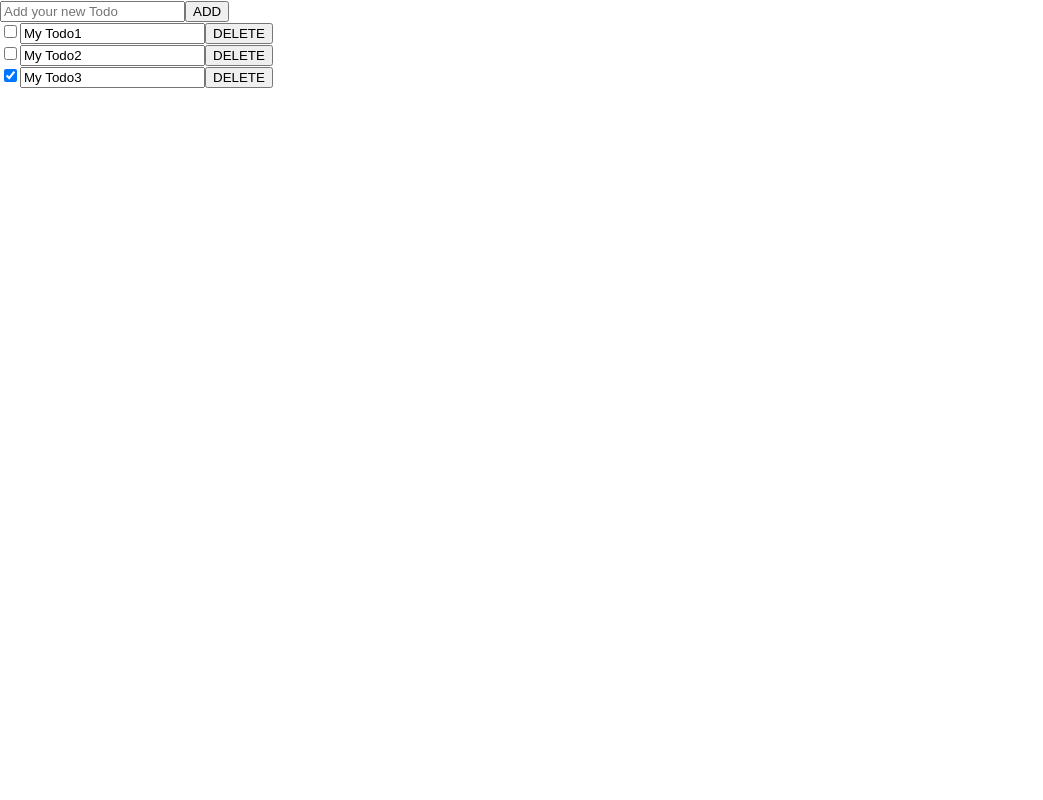
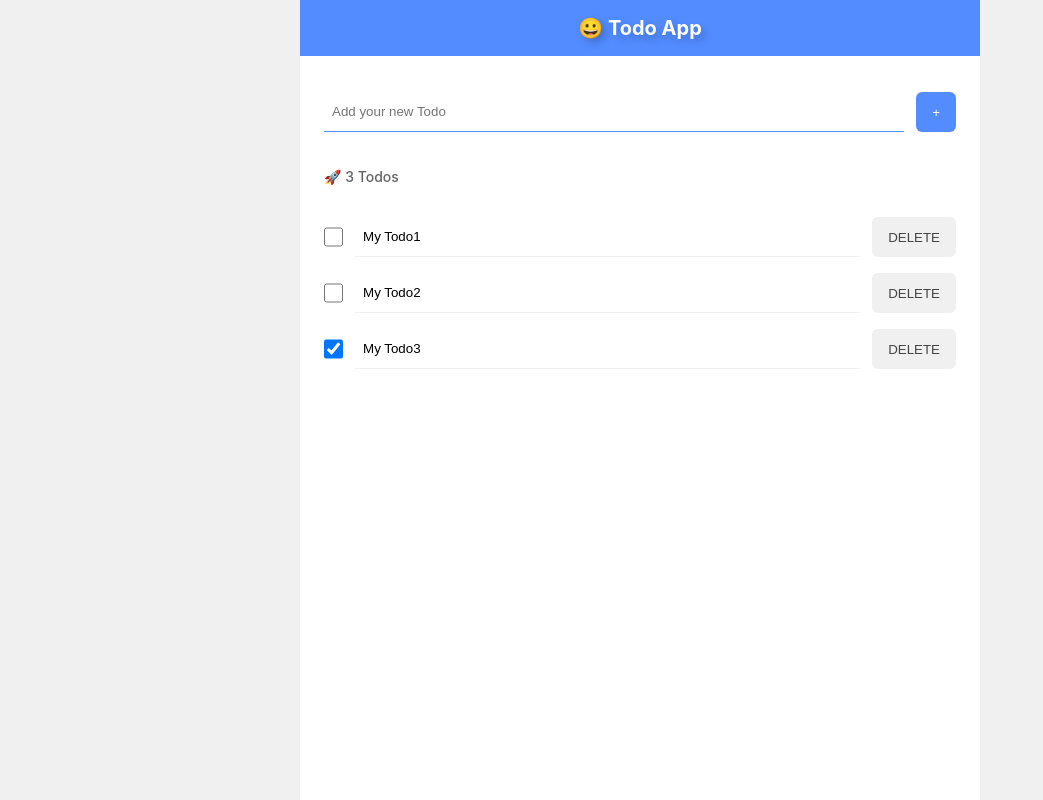
Before and after one commit to WooriSunoo/todo-app, a React (Create React App) app in the folder client/: page / in a window 1280 px wide. Shown: the whole page, without its empty margins (0-1043 px from the left). Built offline with nearby package versions, Linux system fonts and the light colour scheme.

Commit message:
design: Todo CSS적용

```diff
--- a/client/src/App.js
+++ b/client/src/App.js
@@ -1,6 +1,7 @@
 import { useState, useRef } from "react";
 import AddTodo from "./components/AddTodo";
 import Todo from "./components/Todo";
+import "./styles/App.scss";
 
 const App = () => {
   const [todoItems, setTodoItems] = useState([
@@ -40,16 +41,19 @@
     setTodoItems(newTodoItems);
   };
 
-  // const editItem = (editTitle, editItem) =>{
-  //   let editItems =
-  // }
   return (
     <div className="App">
+      <header>😀 Todo App</header>
       <AddTodo addItem={addItem} />
-      {todoItems.map((item) => {
-        // console.log(item); // {id: 1, title: 'My Todo1', done: false}
-        return <Todo key={item.id} item={item} deleteItem={deleteItem} />;
-      })}
+      <div className="left-todos">🚀 {todoItems.length} Todos</div>
+      {todoItems.length > 0 ? (
+        todoItems.map((item) => {
+          // console.log(item); // {id: 1, title: 'My Todo1', done: false}
+          return <Todo key={item.id} item={item} deleteItem={deleteItem} />;
+        })
+      ) : (
+        <p className="empty-todos">Todo를 추가해주세요🔥</p>
+      )}
     </div>
   );
 };
--- a/client/src/components/AddTodo.js
+++ b/client/src/components/AddTodo.js
@@ -1,4 +1,5 @@
 import { useState } from "react";
+import "../styles/AddTodo.scss";
 
 const AddTodo = ({ addItem }) => {
   // const { addItem } = props;
@@ -30,7 +31,7 @@
         onChange={(e) => setTodoItem({ title: e.target.value })}
         onKeyPress={onEnterKeyPress}
       />
-      <button onClick={onButtonClick}>ADD</button>
+      <button onClick={onButtonClick}>+</button>
     </div>
   );
 };
--- /dev/null
+++ b/client/src/components/FontAwesomeIcon.js
@@ -0,0 +1,10 @@
+import React from "react";
+import { faTrashCan } from "@fortawesome/free-solid-svg-icons";
+import { FontAwesomeIcon } from "@fortawesome/react-fontawesome";
+
+export default () => (
+  <>
+    {" "}
+    <FontAwesomeIcon icon={faTrashCan} />
+  </>
+);
--- a/client/src/components/Todo.js
+++ b/client/src/components/Todo.js
@@ -1,47 +1,50 @@
 import { useState } from "react";
+import "../styles/Todo.scss";
+// import FontAwesomeIcon from "./FontAwesomeIcon";
 
 const Todo = ({ item, deleteItem }) => {
   // console.log(item); // { id: 1, title: 'todo1', done: false, }
   const { id, title, done } = item;
   const [todoItem, setTodoItem] = useState(item);
-  const [readOnly, setReadonly] = useState(true);
+  const [readOnly, setReadOnly] = useState(true);
 
   const onDeleteBtnClick = () => {
     deleteItem(todoItem);
   };
+
   // title input 커서가 깜빡인다고 수정이 가능한 것은 아님
   // 사용자가 키보드 입력할 때마다 todoItem의 title을 새 값으로 변경
+  const editEventHandler = (e) => {
+    // rest: id, done 정보
+    const { title, ...rest } = todoItem; // { id: 1, title: 'todo1', done: false, }
 
-  const editEventhandler = (e) => {
-    // editItem(e, todoItem);
-    // rest: id, done정보
-    const { title, ...rest } = todoItem; //{ id: 1, title: 'todo1', done: false, }{ id: 1, title: 'todo1', done: false, }
     setTodoItem({
       title: e.target.value,
       ...rest,
-      // id: todoItem.id,
-      // done: todoItem.done,
     });
   };
-  // title input클릭시(title을 수정하겠다!!) :readOnly state를 false로 변경
+
+  // title input 클릭시 (title를 수정하겠다!!) : readOnly state를 false로 변경
   const offReadOnlyMode = () => {
-    // console.log("offReadonly", readOnly);
-    setReadonly(false);
+    setReadOnly(false);
   };
 
-  // title input에서 enter키 입력시 (title 수정을 완료했습니다!!):readOnly state를true로 변경
+  // title input에서 enter 키 입력시 (title 수정을 완료했다!!): readOnly state를 true로 변경
   const enterKeyEventHandler = (e) => {
     if (e.key === "Enter") {
-      // console.log("enterKeyEventHandler", readOnly);
-      setReadonly(true);
+      setReadOnly(true);
     }
   };
-  // checkbox업데이트
-  // done: true -> false, false, ->true
+
+  // checkbox 업데이트
+  // done: true -> false, fasle, -> true
   const checkboxEventHandler = (e) => {
-    // console.log("editCheckedbox", e.target.checked, done);
-    // todoItem.done = !todoItem.done; //!true-> false, !false ->true
-    setTodoItem(todoItem);
+    // rest: id, title 정보
+    const { done, ...rest } = todoItem; // { id: 1, title: 'todo1', done: false, }
+    setTodoItem({
+      done: e.target.checked,
+      ...rest,
+    });
   };
 
   return (
@@ -57,13 +60,11 @@
       {/* <label htmlFor={`todo${id}`}>{title}</label> */}
       <input
         type="text"
-        id={`todo${id}`}
-        name={`todo${id}`}
         value={todoItem.title}
-        onChange={editEventhandler}
-        readOnly={readOnly}
+        onChange={editEventHandler}
         onClick={offReadOnlyMode}
         onKeyPress={enterKeyEventHandler}
+        readOnly={readOnly}
       />
       <button onClick={onDeleteBtnClick}>DELETE</button>
     </div>
--- /dev/null
+++ b/client/src/styles/AddTodo.scss
@@ -0,0 +1,16 @@
+@import "./utls.scss";
+
+.AddTodo {
+  width: 100%;
+  padding: 36px 24px;
+  display: flex;
+
+  input {
+    margin-right: 12px;
+    @include input($color-primary-400);
+  }
+
+  button {
+    @include button($color-primary-400, $color-secondary-100);
+  }
+}
--- /dev/null
+++ b/client/src/styles/App.scss
@@ -0,0 +1,44 @@
+@import "./utls.scss";
+
+* {
+  box-sizing: border-box;
+}
+
+body {
+  background-color: $color-secondary-200;
+  overflow-x: hidden;
+}
+
+.App {
+  min-height: 100vh;
+  width: $width-md;
+  margin: 0 auto;
+  background-color: $color-secondary-100;
+
+  header {
+    background-color: $color-primary-400;
+    color: $color-secondary-100;
+    font-size: 20px;
+    font-weight: 700;
+    text-align: center;
+    padding: 16px 0;
+    text-shadow: 4px 4px 8px rgba(0, 0, 0, 0.2);
+  }
+
+  .left-todos {
+    @include notice();
+    padding: 0 24px;
+    margin-bottom: 24px;
+  }
+
+  .empty-todos {
+    @include notice();
+    text-align: center;
+  }
+}
+
+@media (max-width: $width-md) {
+  .App {
+    width: 90vw;
+  }
+}
--- /dev/null
+++ b/client/src/styles/Todo.scss
@@ -0,0 +1,22 @@
+@import "./utls.scss";
+
+.Todo {
+  padding: 8px 24px;
+  display: flex;
+
+  input[type="checkbox"] {
+    width: 24px;
+    height: 24px;
+    margin: auto 0;
+  }
+
+  input[type="text"] {
+    @include input($color-secondary-200);
+    margin-left: 12px;
+    margin-right: 12px;
+  }
+
+  button {
+    @include button($color-secondary-200, $color-secondary-400);
+  }
+}
--- /dev/null
+++ b/client/src/styles/_utls.scss
@@ -0,0 +1,40 @@
+// 여러 파일에서 사용되는 sass 변수 및 mixin
+
+// COLOR
+$color-primary-400: rgb(82, 140, 255);
+$color-secondary-400: rgb(69, 69, 69);
+$color-secondary-300: rgb(100, 100, 100);
+$color-secondary-200: rgb(240, 240, 240);
+$color-secondary-100: rgb(255, 255, 255);
+
+// SIZE
+$width-md: 680px;
+
+// MIXIN
+@mixin button($bg-color, $color) {
+  padding: 0 16px;
+  border-radius: 6px;
+  border: none;
+  background-color: $bg-color;
+  color: $color;
+  cursor: pointer;
+}
+
+@mixin input($border-color) {
+  width: 100%;
+  background-color: transparent;
+  border: none;
+  border-bottom: 1px solid $border-color;
+  padding: 12px 8px;
+
+  &:focus {
+    // focus 될 때 발생하는 outline 효과 없애기
+    outline: none;
+  }
+}
+
+@mixin notice() {
+  color: $color-secondary-300;
+  font-size: 14px;
+  font-weight: 500;
+}
```
Also changed, not shown: client/package.json (+8 -0 lines), client/src/components/Task.js (added, +10 -0 lines), 1 other file (tests, documents, lock files or other folders).
